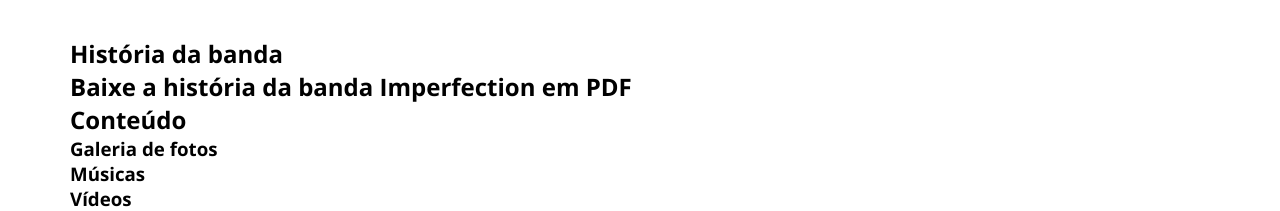
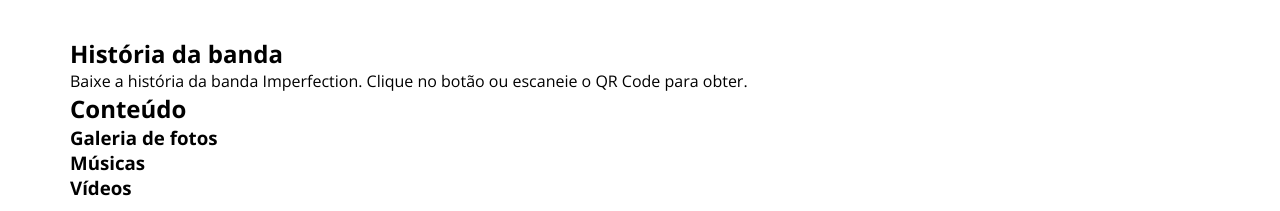
Before and after one commit to Fantasma21/imperfection, a plain HTML site: page index.html in a window 1280 px wide. Shown: the part 1548-1759 px from the top of the page. Drawn offline with nearby package versions, Linux system fonts and the light colour scheme.

Commit message:
Testando

```diff
--- a/index.html
+++ b/index.html
@@ -86,7 +86,7 @@
     <section>
         <div class="Container">
             <h2>História da banda</h2>
-            <h2>Baixe a história da banda Imperfection em PDF</h2>
+            <p>Baixe a história da banda Imperfection. Clique no botão ou escaneie o QR Code para obter.</p>
         </div>
     </section>
     <!-- conteúdo -->
```
